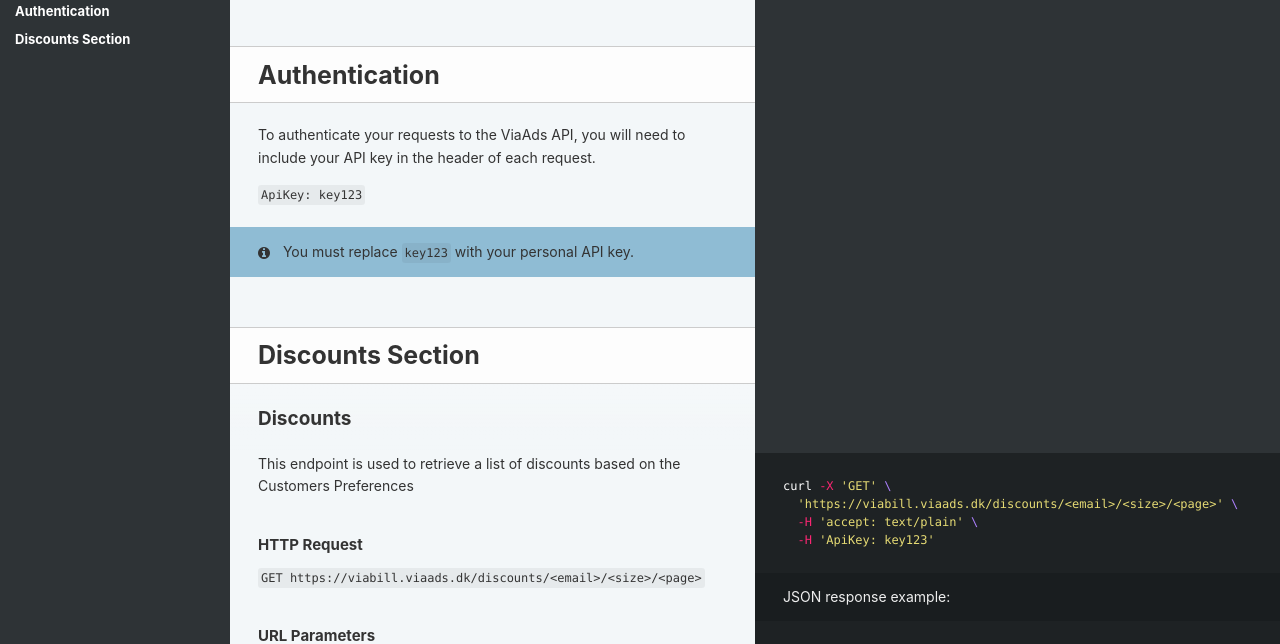
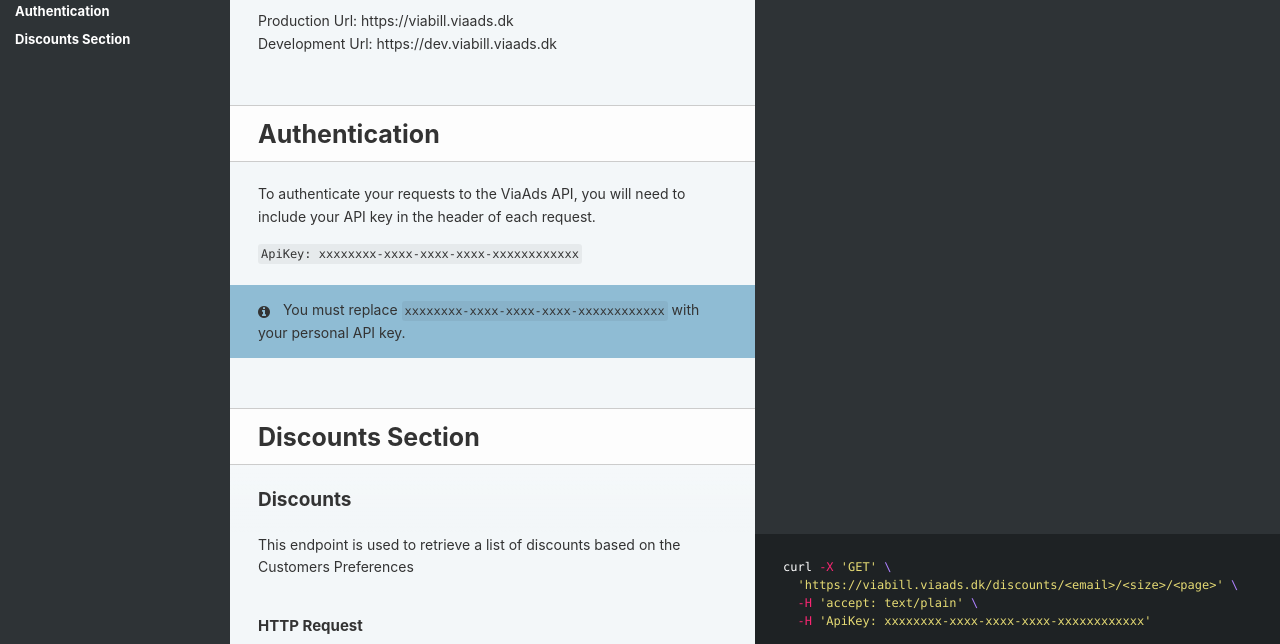
Before and after one commit to Marlin-OS-ApS/Slate-Viabill-Documentation, a plain HTML site: page index.html in a window 1280 px wide. Shown: the part 103-747 px from the top of the page. Drawn offline with Linux system fonts and the light colour scheme.

Commit message:
Update index.html
ViaBill documentation

```diff
--- a/index.html
+++ b/index.html
@@ -325,18 +325,22 @@
       <div class="content">
         <h1 id='introduction'>Introduction</h1>
 <p>Welcome to the ViaAds - ViaBill API documentation.</p>
+
+<p>Production Url: https://viabill.viaads.dk
+<br>
+Development Url: https://dev.viabill.viaads.dk</p>
 <h1 id='authentication'>Authentication</h1>
 <p>To authenticate your requests to the ViaAds API, you will need to include your API key in the header of each request.</p>
 
-<p><code>ApiKey: key123</code></p>
+<p><code>ApiKey: xxxxxxxx-xxxx-xxxx-xxxx-xxxxxxxxxxxx</code></p>
 
 <aside class="notice">
-You must replace <code>key123</code> with your personal API key.
+You must replace <code>xxxxxxxx-xxxx-xxxx-xxxx-xxxxxxxxxxxx</code> with your personal API key.
 </aside>
 <h1 id='discounts-section'>Discounts Section</h1><h2 id='discounts'>Discounts</h2><div class="highlight"><pre class="highlight shell"><code>curl <span class="nt">-X</span> <span class="s1">'GET'</span> <span class="se">\</span>
   <span class="s1">'https://viabill.viaads.dk/discounts/&lt;email&gt;/&lt;size&gt;/&lt;page&gt;'</span> <span class="se">\</span>
   <span class="nt">-H</span> <span class="s1">'accept: text/plain'</span> <span class="se">\</span>
-  <span class="nt">-H</span> <span class="s1">'ApiKey: key123'</span>
+  <span class="nt">-H</span> <span class="s1">'ApiKey: xxxxxxxx-xxxx-xxxx-xxxx-xxxxxxxxxxxx'</span>
 </code></pre></div>
 <blockquote>
 <p>JSON response example:</p>
@@ -435,7 +439,7 @@
 <div class="highlight"><pre class="highlight shell"><code>curl <span class="nt">-X</span> <span class="s1">'GET'</span> <span class="se">\</span>
   <span class="s1">'https://viabill.viaads.dk/discounts/ById/{discountId}/{email}'</span> <span class="se">\</span>
   <span class="nt">-H</span> <span class="s1">'accept: text/plain'</span> <span class="se">\</span>
-  <span class="nt">-H</span> <span class="s1">'ApiKey: key123'</span>
+  <span class="nt">-H</span> <span class="s1">'ApiKey: xxxxxxxx-xxxx-xxxx-xxxx-xxxxxxxxxxxx'</span>
 </code></pre></div>
 <blockquote>
 <p>JSON response example:</p>
@@ -555,7 +559,7 @@
 <div class="highlight"><pre class="highlight shell"><code>curl <span class="nt">-X</span> <span class="s1">'POST'</span> <span class="se">\</span>
   <span class="s1">'https://viabill.viaads.dk/discounts/&lt;discountId&gt;/&lt;debtorAccountId&gt;'</span> <span class="se">\</span>
   <span class="nt">-H</span> <span class="s1">'accept: text/plain'</span> <span class="se">\</span>
-  <span class="nt">-H</span> <span class="s1">'ApiKey: test'</span> <span class="se">\</span>
+  <span class="nt">-H</span> <span class="s1">'ApiKey: xxxxxxxx-xxxx-xxxx-xxxx-xxxxxxxxxxxx'</span> <span class="se">\</span>
   <span class="nt">-H</span> <span class="s1">'Content-Type: application/json'</span> <span class="se">\</span>
   <span class="nt">-d</span> <span class="s1">'{
   "discountId": 0,
```
